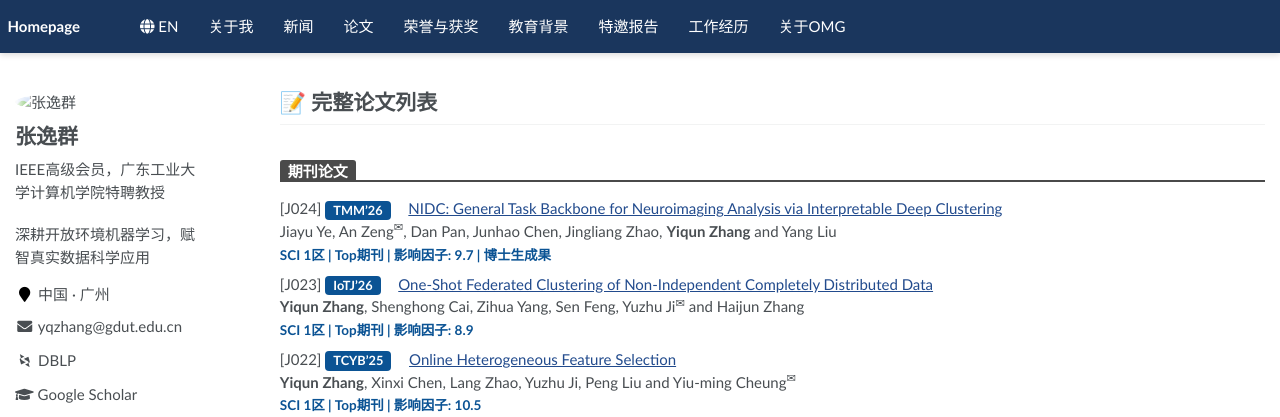
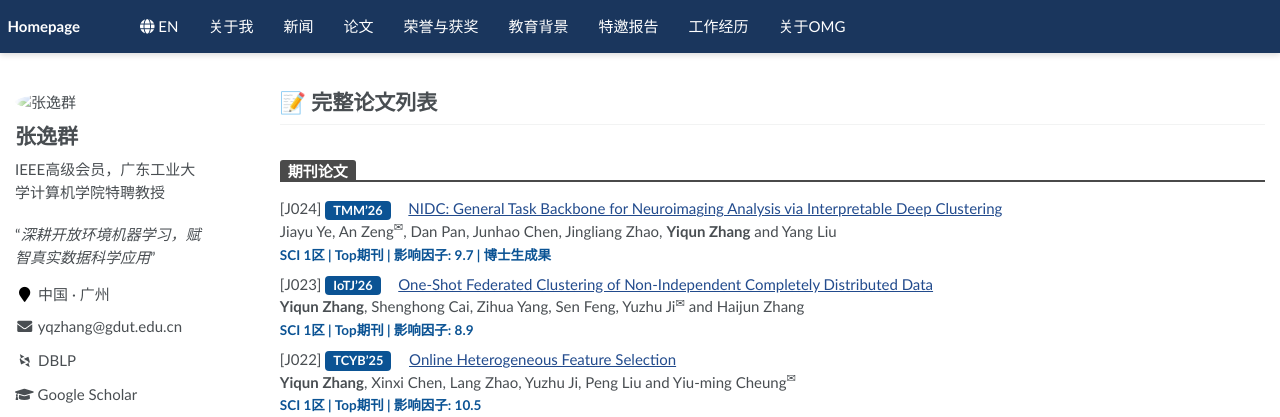
Before and after one commit to yqzhang-Zz/zh-publications, a Jekyll site: the page built from _pages/about.md, in a window 1280 px wide. Shown: the top 417 px of the page. Built offline with Jekyll 4.4.1, drawn with Linux system fonts in a browser that asks for light colours; some web fonts are replaced.

```diff
--- a/_config.yml
+++ b/_config.yml
@@ -7,7 +7,7 @@
 
 # Site Settings
 title                    : "张逸群的个人主页 - 所有论文"
-description              : "深耕开放环境机器学习，赋智真实数据科学应用"
+description              : "“<em>深耕开放环境机器学习，赋智真实数据科学应用</em>”"
 repository               : "yqzhang-Zz.github.io/zh"
 google_scholar_stats_use_cdn : true
 
```
